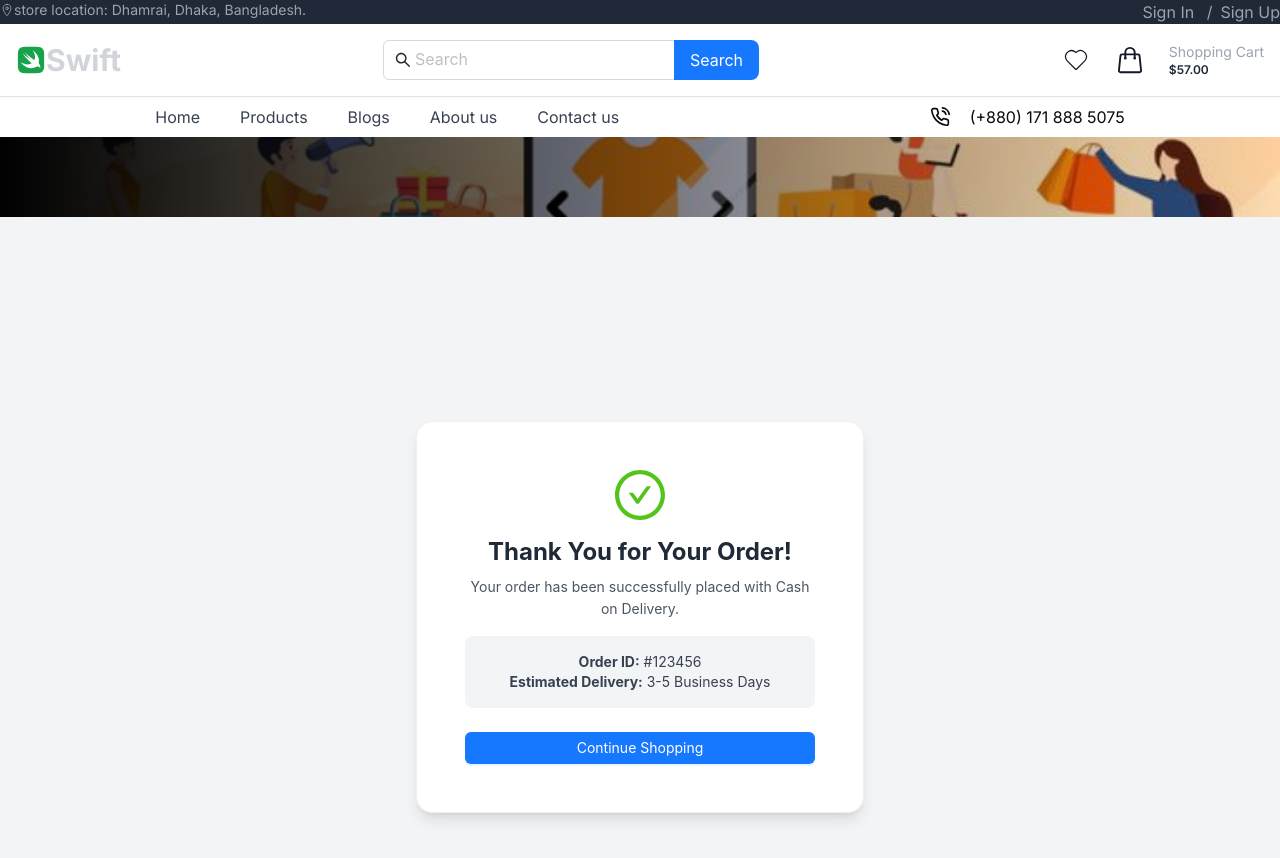
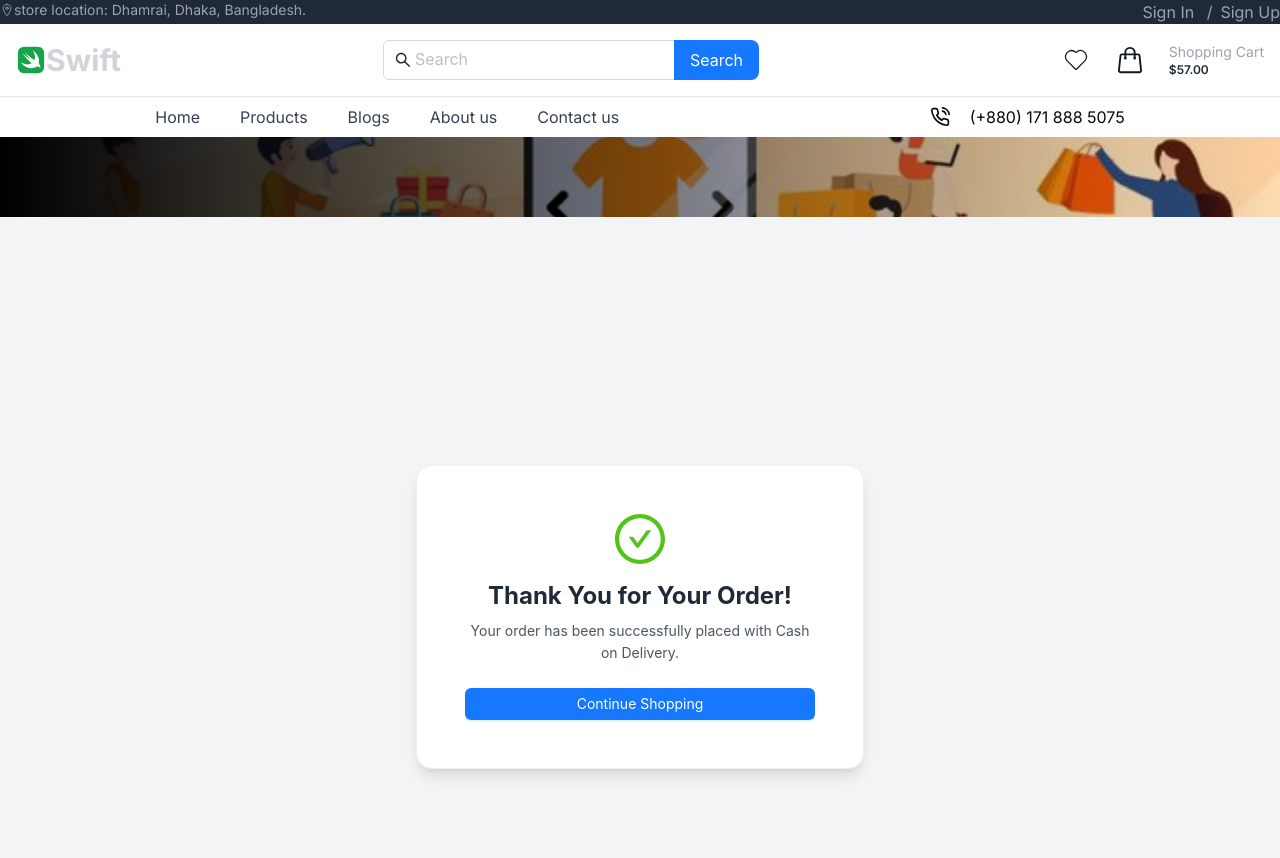
Before and after one commit to wasim475/swift-shop, a Next.js app: page /confirm-order in a window 1280 px wide. Shown: the top 858 px of the page. Built offline with nearby package versions, Linux system fonts and the light colour scheme.

Commit message:
card payment and cod payment portion done

```diff
--- a/app/payment-success/page.js
+++ b/app/payment-success/page.js
@@ -17,7 +17,7 @@ const Success = ({ searchParams: { session_id } }) => {
 
     if (paymentInfo && paymentInfo.deliveryInfo) {
       const { deliveryInfo } = paymentInfo;
-      const { userName, email, paymentMethod, grandTotal, country, state, orderNotes } = deliveryInfo;
+      const { userName, email, paymentMethod, products, grandTotal, country, state, orderNotes } = deliveryInfo;
 
       setUserName(userName);
 
@@ -30,7 +30,6 @@ const Success = ({ searchParams: { session_id } }) => {
         state,
         orderNotes,
         payment_status: "Paid",
-        session_id:session_id,
         oderId: crypto.randomUUID().replace(/-/g, '').slice(0, 10)
       };
 
--- a/swift-shop/component/checkout form/checkout.js
+++ b/swift-shop/component/checkout form/checkout.js
@@ -6,6 +6,7 @@ import { checkoutDataLoader } from "../../../Feature/checkoutSlice/checkoutSlice
 import Spinner from "../../../utility/spinner";
 import { useRouter } from 'next/navigation';
 import { saveCardPaymentData } from '../../utility';
+import axios from 'axios';
 
 const { Option } = Select;
 
@@ -25,9 +26,9 @@ const CheckoutForm = () => {
       </div>
     );
   }
-console.log(checkoutData)
 
-  const onFinish = (values) => {
+
+  const onFinish = async (values) => {
     const {country,email,name,orderNotes,paymentMethod,phone,shipDifferent,state,streetAddress,zipCode} = values
     const deliveryInfo = {
       userName: name,
@@ -43,7 +44,12 @@ console.log(checkoutData)
       country
     }
     if(paymentMethod==='cod'){
-      router.push("/confirm-order")
+      const orderInfo = { name, email, paymentMethod, grandTotal:checkoutData.grandTotal,products: checkoutData.items, country, state, orderNotes, oderId: crypto.randomUUID().replace(/-/g, '').slice(0, 10), payment_status: "COD" }
+      const response = await axios.post("http://localhost:8000/api/v1/products/order",orderInfo)
+      if(response.data.success){
+        router.push("/confirm-order")
+      }
+      console.log(response)
     }
     if(paymentMethod==='card'){
       const cardPamentInfo={
--- a/swift-shop/component/confirmorder/confirmOrder.js
+++ b/swift-shop/component/confirmorder/confirmOrder.js
@@ -14,10 +14,6 @@ const ConfirmOrder = () => {
         <CheckCircleOutlined style={{ fontSize: 50, color: "#52c41a" }} />
         <h2 className="text-2xl font-bold text-gray-800 mt-4">Thank You for Your Order!</h2>
         <p className="text-gray-600 mt-2">Your order has been successfully placed with Cash on Delivery.</p>
-        <div className="bg-gray-100 p-4 mt-4 rounded-lg">
-          <p className="text-sm text-gray-700"><strong>Order ID:</strong> #123456</p>
-          <p className="text-sm text-gray-700"><strong>Estimated Delivery:</strong> 3-5 Business Days</p>
-        </div>
         <Button type="primary" className="mt-6 w-full" >
             <Link href={"/products"}>Continue Shopping</Link>
         </Button>
```
